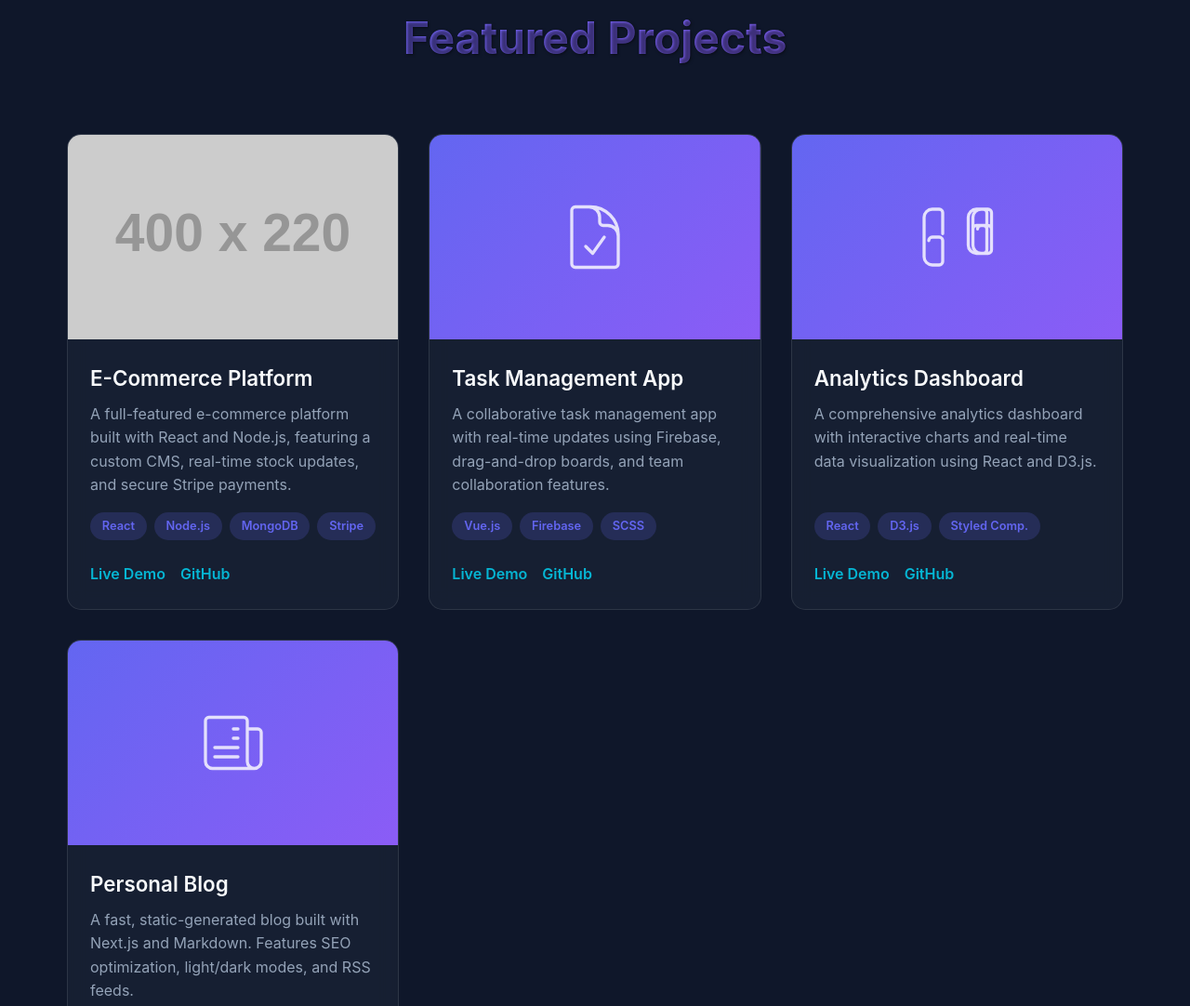
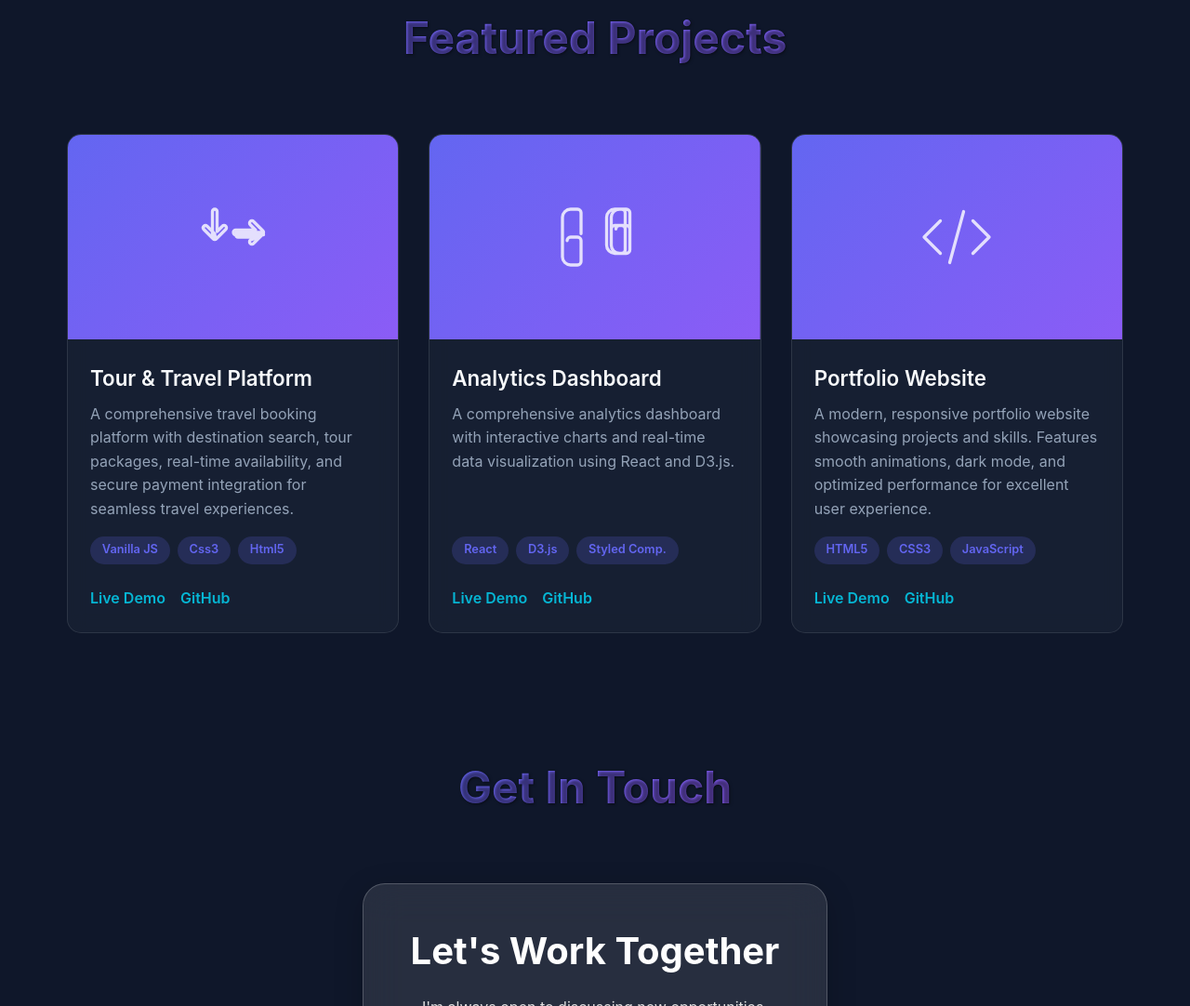
Before and after one commit to pankajmaurya7867867/portfolio, a plain HTML site: page index.html in a window 1280 px wide. Shown: the part 2451-3533 px from the top of the page at 93% size. Drawn offline with Linux system fonts and the light colour scheme; placeholder pictures from the web are drawn by us.

Commit message:
new update

```diff
--- a/index.html
+++ b/index.html
@@ -133,7 +133,7 @@
     <section id="projects">
         <h2 class="section-title animate-on-scroll">Featured Projects</h2>
         <div class="projects-grid">
-            <div class="project-card animate-on-scroll">
+            <!-- <div class="project-card animate-on-scroll">
                 <div class="project-image"
                     style="background-image: url('https://via.placeholder.com/400x220/6366f1/f8fafc?text=E-Commerce+Project');">
                 </div>
@@ -148,22 +148,21 @@
                     <div class="project-links"><a href="#" class="project-link">Live Demo</a><a href="#"
                             class="project-link">GitHub</a></div>
                 </div>
-            </div>
+            </div> -->
             <div class="project-card animate-on-scroll">
                 <div class="project-image"><svg xmlns="http://www.w3.org/2000/svg" fill="none" viewBox="0 0 24 24"
                         stroke-width="1" stroke="currentColor" aria-hidden="true">
                         <path stroke-linecap="round" stroke-linejoin="round"
-                            d="M10.125 2.25h-4.5c-.621 0-1.125.504-1.125 1.125v17.25c0 .621.504 1.125 1.125 1.125h12.75c.621 0 1.125-.504 1.125-1.125v-9M10.125 2.25h.375a9 9 0 0 1 9 9v.375M10.125 2.25A3.375 3.375 0 0 1 13.5 5.625v1.5c0 .621.504 1.125 1.125 1.125h1.5a3.375 3.375 0 0 1 3.375 3.375M9 15l2.25 2.25L15 12" />
+                            d="M6 12a.75.75 0 01-.75-.75v-7.5a.75.75 0 111.5 0v6.44l1.72-1.72a.75.75 0 111.06 1.06l-3 3a.75.75 0 01-1.06 0l-3-3a.75.75 0 011.06-1.06L6 10.94v.31A.75.75 0 016 12zM21 10.5a.75.75 0 01-.75.75h-7.5a.75.75 0 010-1.5h6.44l-1.72-1.72a.75.75 0 111.06-1.06l3 3a.75.75 0 010 1.06l-3 3a.75.75 0 11-1.06-1.06L20.06 12H13.5a.75.75 0 010-1.5h7.5a.75.75 0 01.75.75z" />
                     </svg></div>
                 <div class="project-content">
-                    <h3 class="project-title">Task Management App</h3>
-                    <p class="project-description">A collaborative task management app with real-time updates using
-                        Firebase, drag-and-drop boards, and team collaboration features.</p>
+                    <h3 class="project-title">Tour & Travel Platform</h3>
+                    <p class="project-description">A comprehensive travel booking platform with destination search, tour packages, real-time availability, and secure payment integration for seamless travel experiences.</p>
                     <div class="project-tech">
-                        <span class="tech-tag">Vue.js</span><span class="tech-tag">Firebase</span><span
-                            class="tech-tag">SCSS</span>
+                        <span class="tech-tag">Vanilla JS</span><span class="tech-tag">Css3</span><span
+                            class="tech-tag">Html5</span>
                     </div>
-                    <div class="project-links"><a href="#" class="project-link">Live Demo</a><a href="#"
+                    <div class="project-links"><a href="https://triptrailor2025.netlify.app" target="_blank" class="project-link">Live Demo</a><a href="#"
                             class="project-link">GitHub</a></div>
                 </div>
             </div>
@@ -189,17 +188,16 @@
                 <div class="project-image"><svg xmlns="http://www.w3.org/2000/svg" fill="none" viewBox="0 0 24 24"
                         stroke-width="1" stroke="currentColor" aria-hidden="true">
                         <path stroke-linecap="round" stroke-linejoin="round"
-                            d="M12 7.5h1.5m-1.5 3h1.5m-7.5 3h7.5m-7.5 3h7.5m3-9h3.375c.621 0 1.125.504 1.125 1.125V18a2.25 2.25 0 0 1-2.25 2.25M16.5 7.5V18a2.25 2.25 0 0 0 2.25 2.25M16.5 7.5V4.875c0-.621-.504-1.125-1.125-1.125H4.125C3.504 3.75 3 4.254 3 4.875V18a2.25 2.25 0 0 0 2.25 2.25h13.5" />
+                            d="M17.25 6.75L22.5 12l-5.25 5.25m-10.5 0L1.5 12l5.25-5.25m7.5-3l-4.5 16.5" />
                     </svg></div>
                 <div class="project-content">
-                    <h3 class="project-title">Personal Blog</h3>
-                    <p class="project-description">A fast, static-generated blog built with Next.js and Markdown.
-                        Features SEO optimization, light/dark modes, and RSS feeds.</p>
+                    <h3 class="project-title">Portfolio Website</h3>
+                    <p class="project-description">A modern, responsive portfolio website showcasing projects and skills. Features smooth animations, dark mode, and optimized performance for excellent user experience.</p>
                     <div class="project-tech">
-                        <span class="tech-tag">Next.js</span><span class="tech-tag">Markdown</span><span
-                            class="tech-tag">Tailwind CSS</span>
+                        <span class="tech-tag">HTML5</span><span class="tech-tag">CSS3</span><span
+                            class="tech-tag">JavaScript</span>
                     </div>
-                    <div class="project-links"><a href="#" class="project-link">Live Demo</a><a href="#"
+                    <div class="project-links"><a href="https://pankajmaurya2025.netlify.app" target="_blank" class="project-link">Live Demo</a><a href="https://pankajmaurya2025.netlify.app"
                             class="project-link">GitHub</a></div>
                 </div>
             </div>
@@ -218,7 +216,7 @@
             <ul class="links-list">
                 <!-- Email -->
                 <li class="link-item">
-                    <a href="mailto:pankajmaurya7042@gmail.com" target="_blank">
+                    <a href="https://mail.google.com/mail/?view=cm&fs=1&to=pankajmaurya7042@gmail.com" target="_blank">
                         <span class="link-icon">
                             <!-- SVG Icon for Email -->
                             <svg viewBox="0 0 24 24">
@@ -284,9 +282,9 @@
 
             <!-- Download button wrapped in an anchor tag for direct download -->
             <div class="resume-button-container">
-                <a href="#" class="resume-button" id="downloadBtn">
+                <a href="pankaj.pdf" class="resume-button" id="downloadBtn" download="Pankaj_Maurya_Resume.pdf">
                     <svg viewBox="0 0 24 24" fill="currentColor">
-                        <path d="M5 20h14v-2H5v2zM19 9h-4V3H9v6H5l7 7 7-7z" />
+                        <path d="M14,2H6A2,2 0 0,0 4,4V20A2,2 0 0,0 6,22H18A2,2 0 0,0 20,20V8L14,2M18,20H6V4H13V9H18V20Z" />
                     </svg>
                     <span>Download Resume</span>
                 </a>
```
Also changed, not shown: 1 other file.
